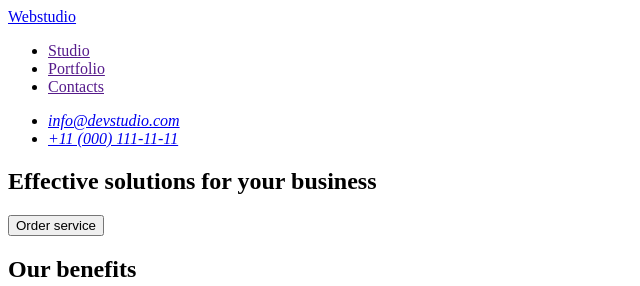
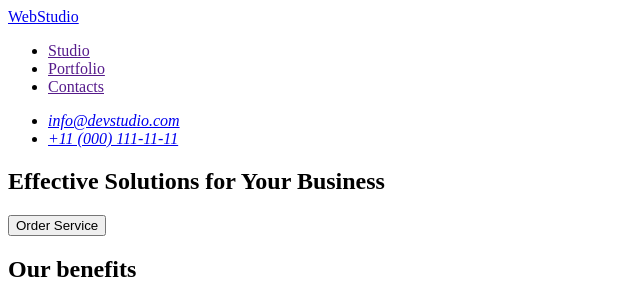
Before and after one commit to V4Valeria/goit-markup-hw-01, a plain HTML site: page index.html in a window 1280 px wide. Shown: the top 286 px of the page, 0-640 px from the left. Drawn offline with Linux system fonts and the light colour scheme.

Commit message:
fix errors

```diff
--- a/index.html
+++ b/index.html
@@ -10,7 +10,7 @@
     <!-- ===HEADER=== -->
     <header>
       <nav>
-        <a href="./index.html">Webstudio</a>
+        <a href="./index.html">WebStudio</a>
         <ul>
           <li><a href="">Studio</a></li>
           <li><a href="">Portfolio</a></li>
@@ -22,15 +22,15 @@
           <li>
             <a href="mailto:info@devstudio.com">info@devstudio.com</a>
           </li>
-          <li><a href="tel:+1100011111111">+11 (000) 111-11-11</a></li>
+          <li><a href="tel:+110001111111">+11 (000) 111-11-11</a></li>
         </ul>
       </address>
     </header>
     <main>
       <!-- ===HERO=== -->
       <section>
-        <h1>Effective solutions for your business</h1>
-        <button type="button">Order service</button>
+        <h1>Effective Solutions for Your Business</h1>
+        <button type="button">Order Service</button>
       </section>
       <!-- ===OUR BENEFITS=== -->
       <section>
@@ -117,7 +117,7 @@
       </section>
     </main>
     <footer>
-      <a href="./index.html">Webstudio</a>
+      <a href="./index.html">WebStudio</a>
       <p>
         Increase the flow of customers and sales for your business with digital
         marketing & growth solutions.
```
